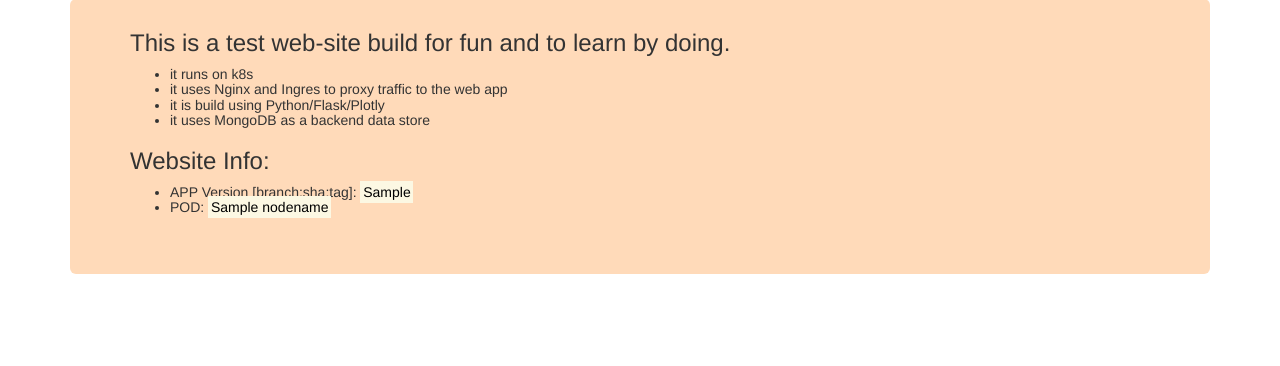
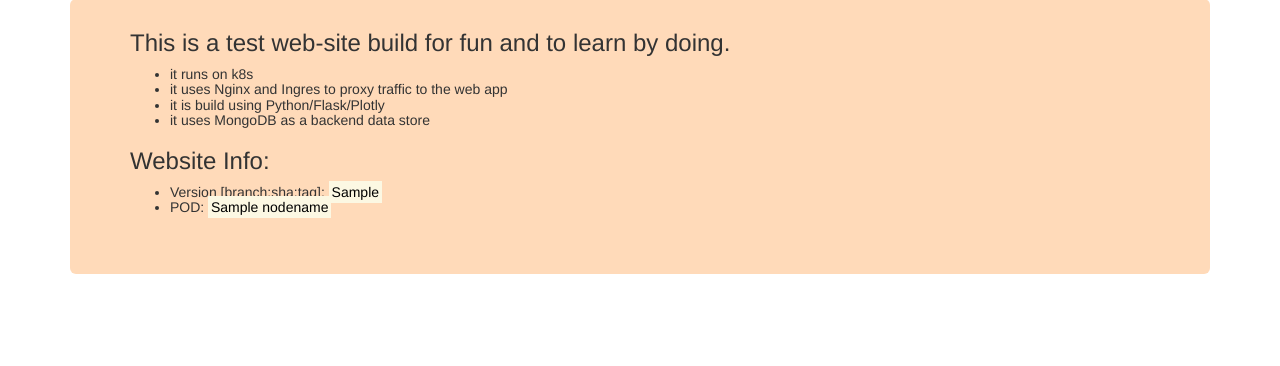
Before and after one commit to tomsucho/devopstom, a Flask app: template app/templates/ip_localizator/about.html in a window 1280 px wide. Shown: the part 63-429 px from the top of the page. Run offline with Flask 2, Linux system fonts and the light colour scheme; the template is opened without the code that fills it: most values are stand-ins (such as "Sample title", 1, 10 or a date in 2020); some libraries are stand-ins or nearby versions.

Commit message:
Text padding in about page

```diff
--- a/app/templates/ip_localizator/about.html
+++ b/app/templates/ip_localizator/about.html
@@ -17,8 +17,8 @@
         <h3>Website Info: </h3>
             <h5>
             <ul>
-                <li>APP Version [branch:sha:tag]: <mark>{{ app_version }}</mark> </li>
-                <li>POD: <mark>{{ nodename }}</mark> </li>
+                <li>  Version [branch:sha:tag]: <mark>{{ app_version }}</mark> </li>
+                <li>  POD: <mark>{{ nodename }}</mark> </li>
             </ul>
             </h5>
         </div>
```
